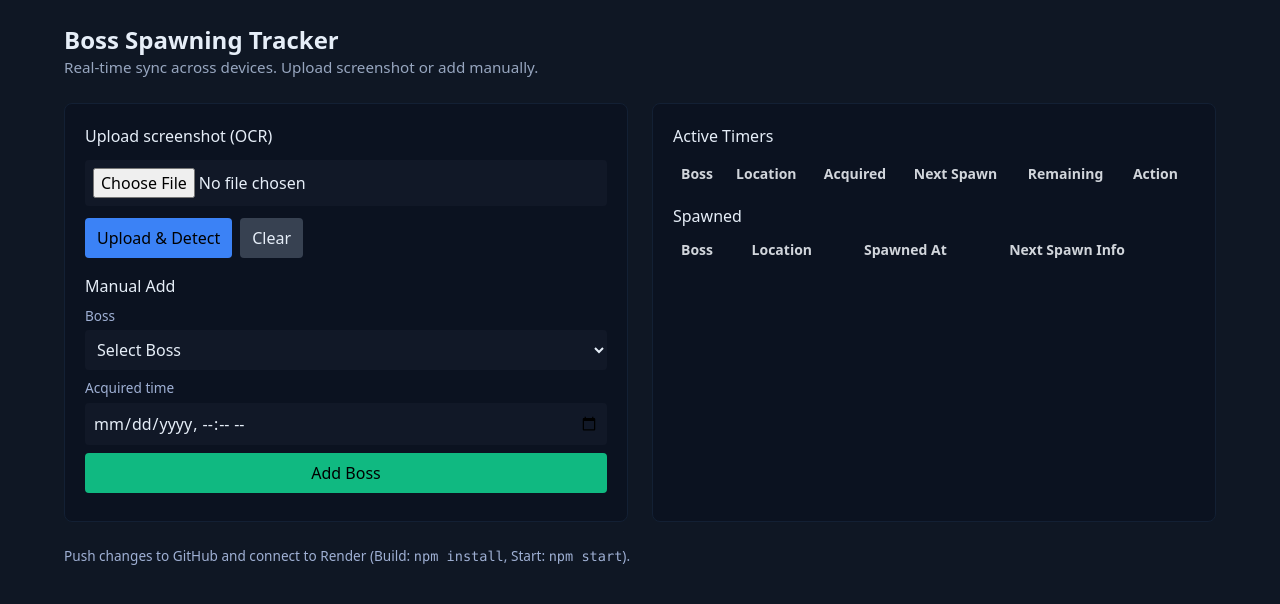
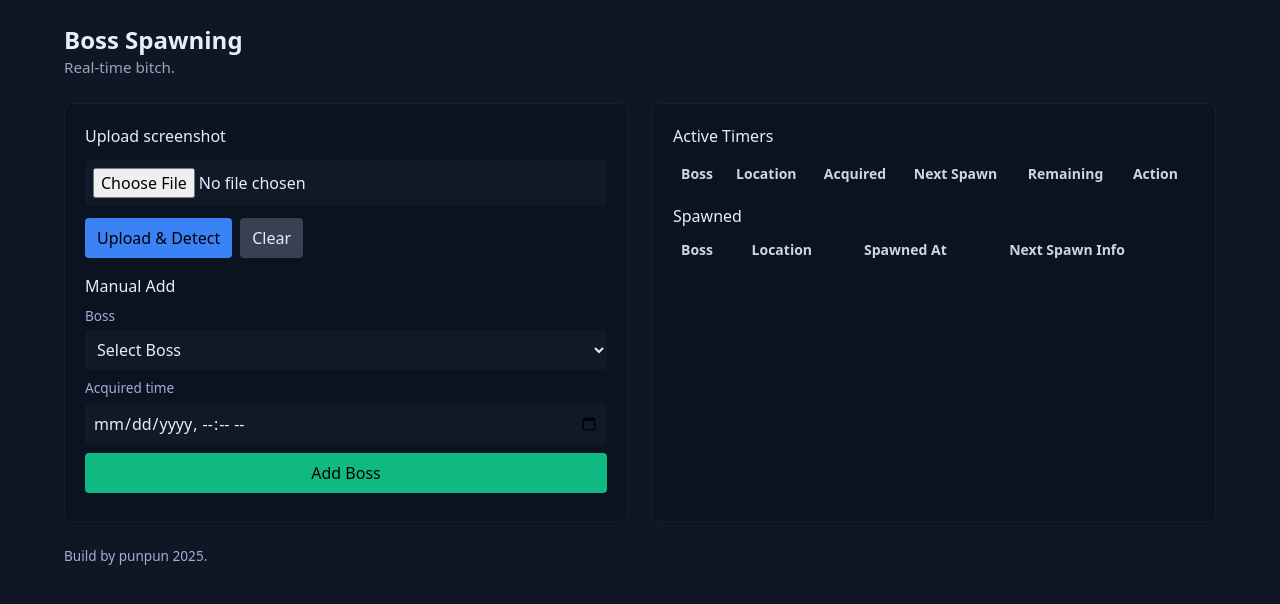
Before and after one commit to gordon023/boss, a website: page public/index.html in a window 1280 px wide. Drawn offline with nearby package versions, Linux system fonts and the light colour scheme; no server answers.

Commit message:
Update index.html

```diff
--- a/public/index.html
+++ b/public/index.html
@@ -16,14 +16,14 @@
 <body class="min-h-screen flex items-start justify-center p-6">
   <div class="w-full max-w-6xl">
     <header class="mb-6">
-      <h1 class="text-2xl font-semibold">Boss Spawning Tracker</h1>
-      <p class="muted">Real-time sync across devices. Upload screenshot or add manually.</p>
+      <h1 class="text-2xl font-semibold">Boss Spawning</h1>
+      <p class="muted">Real-time bitch.</p>
     </header>
 
     <div class="grid grid-cols-1 md:grid-cols-2 gap-6">
       <!-- Left: Upload + Manual -->
       <div class="card p-5 rounded-lg">
-        <h2 class="font-medium mb-3">Upload screenshot (OCR)</h2>
+        <h2 class="font-medium mb-3">Upload screenshot</h2>
         <input id="imageUpload" type="file" accept="image/*" class="mb-3 w-full bg-gray-900 p-2 rounded" />
         <div class="flex gap-2 mb-3">
           <button id="uploadBtn" class="px-3 py-2 bg-blue-500 rounded text-black font-medium">Upload & Detect</button>
@@ -77,7 +77,7 @@
       </div>
     </div>
 
-    <footer class="mt-6 muted small">Push changes to GitHub and connect to Render (Build: <code>npm install</code>, Start: <code>npm start</code>).</footer>
+    <footer class="mt-6 muted small">Build by punpun 2025.</footer>
   </div>
 
   <script src="/socket.io/socket.io.js"></script>
```
